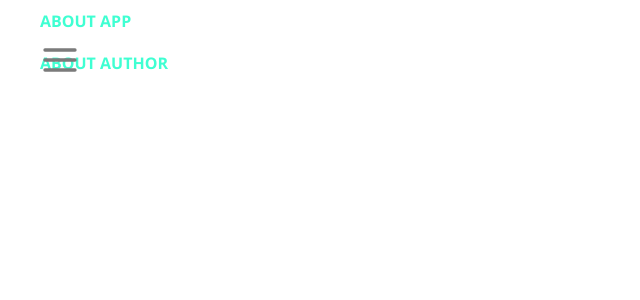
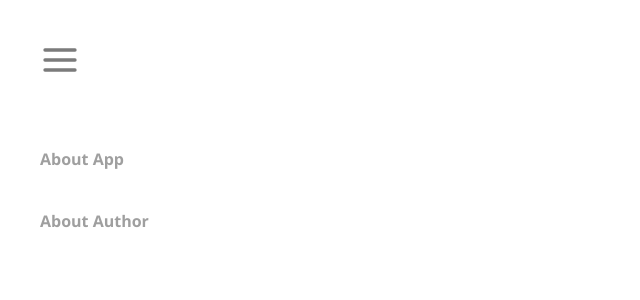
Before and after one commit to ConWinstone/react-todo-app, a React (Create React App) app: page /about in a window 1280 px wide. Shown: the top 300 px of the page, without its empty margins (0-640 px from the left). Built offline with nearby package versions, Linux system fonts and the light colour scheme.

Commit message:
Updated styling

```diff
--- a/src/App.css
+++ b/src/App.css
@@ -95,7 +95,7 @@ body {
   height: 100vh;
   width: 0;
   overflow: hidden;
-  max-width: 290px;
+  max-width: 200px;
   z-index: 9;
 }
 
@@ -115,3 +115,44 @@ a {
 .menuNav li:first-child {
   margin-top: 7rem;
 }
+
+/* about page */
+
+.about__content {
+  padding: 8rem 40px;
+
+}
+
+.about__list {
+  list-style: none;
+  flex: 2;
+  margin-right: 15px;
+}
+
+.about__list a {
+  color: #9f9f9f;
+  text-transform: capitalize;
+  padding: 20px 0;
+  font-weight: 600;
+}
+
+.about__list a:hover {
+  color: #000;
+}
+
+.main__content {
+  flex: 7;
+  position: absolute;
+  top: 100px;
+  left: 210px
+}
+
+.main__content h1 {
+  margin-bottom: 15px;
+  line-height: 30px;
+  font-size: 30px;
+}
+
+.main__content p {
+  line-height: 25px;
+}
--- a/src/Pages/About.js
+++ b/src/Pages/About.js
@@ -1,23 +1,17 @@
 import React from 'react'
-import { Routes, Route, Link, useParams } from 'react-router-dom'
-
-import SinglePage from './SinglePage'
+import { NavLink } from 'react-router-dom'
 
 export default function About() {
-  console.log(useParams())
   return (
-    <div>
-      <ul>
+    <div className="about__content">
+      <ul className="about__list">
         <li>
-          <Link to="about-app">About App</Link>
+          <NavLink to="about-app">About App</NavLink>
         </li>
         <li>
-          <Link to="about-author">About Author</Link>
+          <NavLink to="about-author">About Author</NavLink>
         </li>
       </ul>
-      <Routes>
-        <Route path="/:slug" element={<SinglePage />} />
-      </Routes>
     </div>
   )
 }
--- a/src/Pages/SinglePage.js
+++ b/src/Pages/SinglePage.js
@@ -23,7 +23,7 @@ const SinglePage = () => {
   const { title, description } = aboutContent
 
   return (
-    <div>
+    <div className="main__content">
       <h1>{title}</h1>
       <p>{description}</p>
     </div>
```
